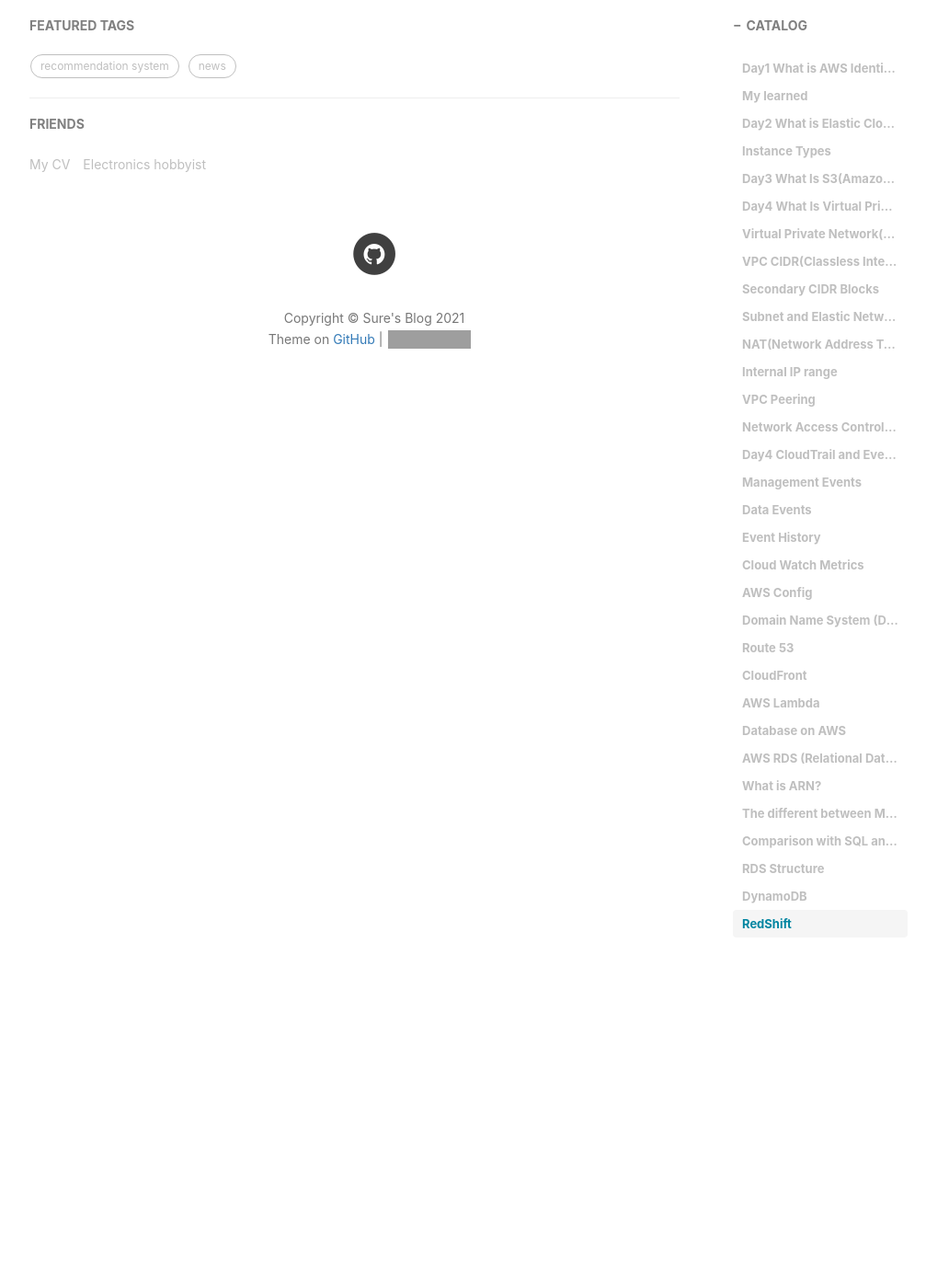
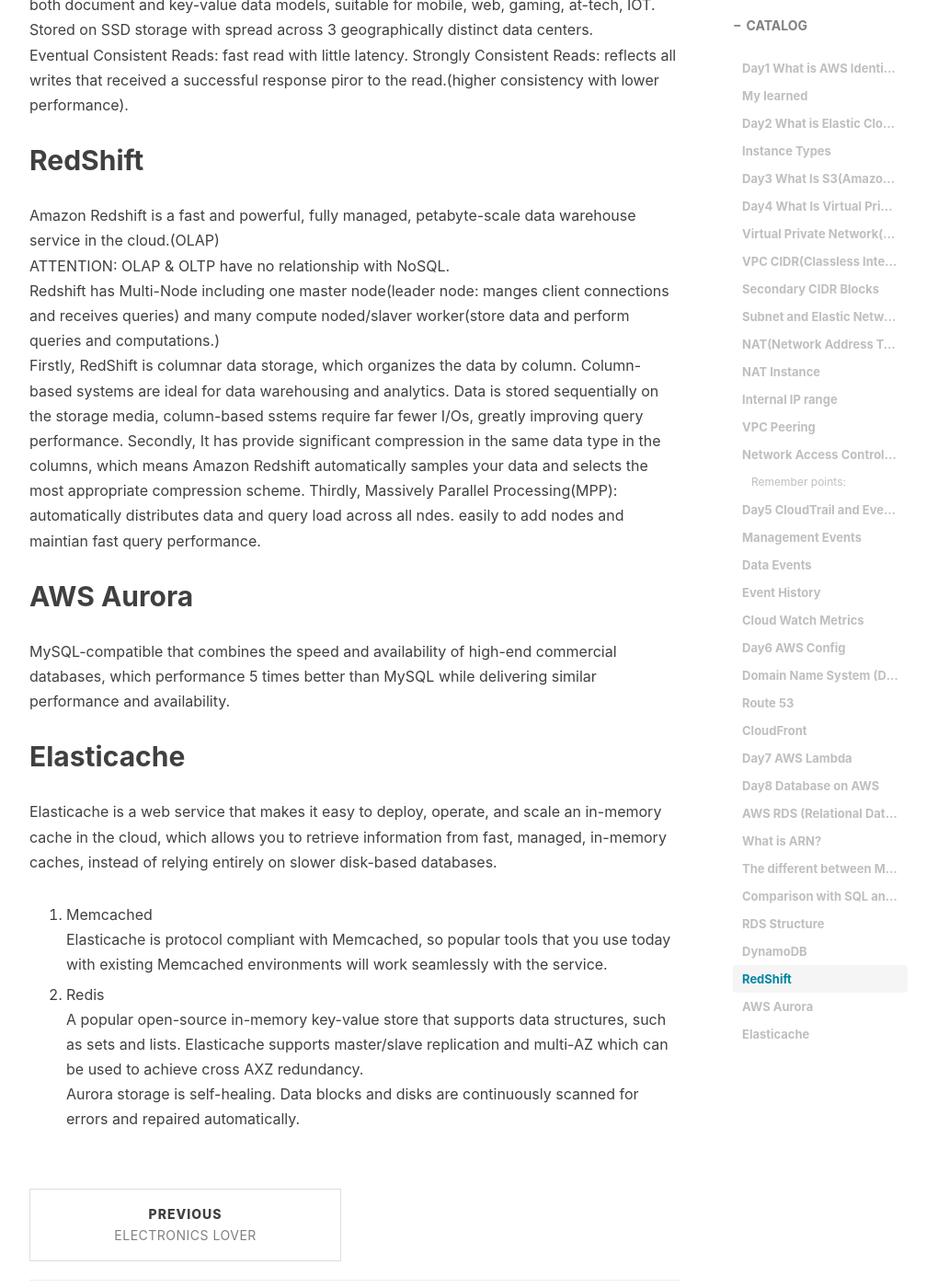
Before and after one commit to JadeSure/my_old_blog, a Jekyll site: the page built from _posts/2021-01-03-AWS-Cloud-Computing-Foundamental.md, in a window 1280 px wide and 1400 px high, scrolled down 16296 px. Shown: the whole window at 92% size, without its empty margins (233-1240 px from the left). Built offline with Jekyll 4.4.1, drawn with Linux system fonts in a browser that asks for light colours; nearby versions of some CDN libraries; comment, search, counter and statistics services are not loaded; some of the changed text lies outside the part shown; grey boxes are pictures that could not be loaded.

Commit message:
Update 2021-01-03-AWS-Cloud-Computing-Foundamental.md

```diff
--- a/_posts/2021-01-03-AWS-Cloud-Computing-Foundamental.md
+++ b/_posts/2021-01-03-AWS-Cloud-Computing-Foundamental.md
@@ -78,7 +78,7 @@
 AWS Policy generator: AWS policies use the JSON format, and are used to configure granular permissions for AWS services. Principal: EC2 Role ARN; Amazon Resource Name(ARN): the Bucket ARN that you previously copied(/*: restriction for all files ).
 [Introduction to Amazon Simple Storage Service S3](https://www.qwiklabs.com/focuses/15683?parent=catalog)
 
-## Day4 What Is Virtual Private Clouds (VPCs)?
+# Day4 What Is Virtual Private Clouds (VPCs)?
 VPCs are easy-to-use AWS network organizers and great tools for organizing your infrastructure, which can be easy to isolate the instances in one VPC from whatever else you have running. eg. one VPC for application development, another for beta testing and a third for production.
 EC2 is located in the VPCs.
 VPC can logically isolated section of the Amazon Web Services(AWS) Cloud where you can launch AWS resources in a virtual network that you define. You have complete control over your virtual networking environment, including selection of **Your own IP address range**, **creation of subnets**, and **configuration of route tables** and **network gateways**
@@ -107,6 +107,10 @@
 step3 After you've created a NAT gateway, you must update the route table associated with one or more of your **private subnets** to point internet-bound traffic to the NAT gateway. This enables instances in your private subnets to communicate with the internet. [Details](https://blog.csdn.net/Ahri_J/article/details/105348678#:~:text=NAT%20Gateway%EF%BC%88%E7%BD%91%E7%BB%9C%E5%9C%B0%E5%9D%80%E8%BD%AC%E6%8D%A2,%E8%AE%BF%E9%97%AE%EF%BC%8C%E6%8F%90%E9%AB%98%E4%BA%86%E5%AE%89%E5%85%A8%E6%80%A7)
 ![picture11](/img/AWS/NATgateway.png)
 
+## NAT Instance
+NAT Instance: package forwarding. Compared with NAT Gateway, it is more flexible to do load balancer, not convenient.
+
+
 ## Internal IP range
 10.0.0.0 - 10.255.255.255(10/8 prefix)
 172.16.0.0 - 172.31.255.255 (172.16/12 prefix)
@@ -119,8 +123,16 @@
 
 ## Network Access Control Lists (Network ACL)
 A network access control list (ACL) is an optional layer of security for your VPC that acts as a firewall for controlling traffic in and out of one or more subnets. You might set up network ACLs with rules similar to your security groups in order to add an additional layer of security to your VPC. [Details](https://docs.aws.amazon.com/vpc/latest/userguide/vpc-network-acls.html)
+#### Remember points:
+1. Network ACLs have **separate** inbound and outbound rules, and each rule can either **allow or deny** traffic.
+2. The VPC automatically comes **a default network ACL** and by default it allows all **outbound** and **inbound** traffic.
+3. For creating custom network ACLs. By default, each custom network ACL denies all inbound and outbound traffic until you add rules.
+4. Each subnet in the VPC **must be** associated with network ACL. If you do not explicity associate a subnet with a network ACL, the subnet is **automatically associated with the default network ACL**.
+5. A network ACL can apply in multiple subnets; However, a subnet can be associated with only one network ACL at a time. When you associate a network ACL with a subnet, the previous association is removed.
+6. The lower rule number has the higher priority.
+7. Network ACLs are stateless; responses to allowed inbound traffic are subject to the rules for outbound traffic.
 
-## Day4 CloudTrail and Events
+# Day5 CloudTrail and Events
 CloudTrail logs both API and non-API actions. Non-API actions include logging into the management console. API actions include launching an instance, creating a bucket in S3, and creating a virtual private cloud (VPC).
 These are API events regardless of whether they’re performed in the AWS management console, with the AWS
 Command Line Interface, with an AWS SDK, or by another AWS service. CloudTrail classifies events into management events and data events.
@@ -157,7 +169,7 @@
 sources. You can also extract custom metrics from logs, such as the number of errors logged by an application or the
 number of bytes served by a web server.
 ![picture1](/img/AWS/CloudWatch.png)
-## AWS Config
+# Day6 AWS Config
 AWS Config tracks how your AWS resources are configured at a point in time. Resources are entities that you
 create and manage using the management console, AWS CLI, or AWS SDKs. Think of AWS Config as a time
 machine. You can use it to see what a resource configuration looked like at some point in the past versus what it
@@ -205,44 +217,56 @@
 ![picture7](/img/AWS/CloudFront2.png)
 
 
-## AWS Lambda
+# Day7 AWS Lambda
 It is a compute service that runs your code in response to events and automatically manages the compute resources for you. eg. image upload, in-app activity, website click, or output from a connected device.
 [quick lab](https://www.qwiklabs.com/focuses/15682?parent=catalog)
 
-## Database on AWS
+# Day8 Database on AWS
 RDS - back up, multi-AZ(for disaster recovery) & read replicas(for scaling and fast reading)
 DynamoDB (NoSQL)
 RedShift (OLAP: Online Analytical Processing, for analysis. OLTP: Online Transaction Processing, for data save)
 Elasticache: quickly access in the RAM for two memory caching engines: Memcached and Redis
 Aurora: for serverless RDBMS
 
-### AWS RDS (Relational Database)
+## AWS RDS (Relational Database)
 RDBMS: SQL Server, Oracle, MySQL, PostgreSQL, Aurora, MariaDB
 Automated Backups: backup(in S3) in a sepcific time with transaction logs to restore a database. The automated backup will be deleted when the RDS instance is stopped.
 Snapshots: mannually backup, which can be keep after you delete the original RDS instance.
-### What is ARN?
+## What is ARN?
 ARN: Amazon Resouce Name (unique identity), which will be used for encrypted database.
 
-### The different between Multi-AZ Deployments with Read Replicas
+## The different between Multi-AZ Deployments with Read Replicas
 ![picture8](/img/db/database1.png)
 
-### Comparison with SQL and NoSQL
+## Comparison with SQL and NoSQL
 Collection == Table
 Document == Row
 Key Value Pairs == Fields
 
-### RDS Structure
+## RDS Structure
 ![picture8](/img/AWS/RDS2.jpg)
 ![picture9](/img/AWS/RDS1.png)
 M: master; S: Slaver; R can be used as DB backups, which is asnchronous and can also be used in read workloads.
 
-### DynamoDB
+## DynamoDB
 It is a fast and flexible NoSQL database, which is a fully managed database and supports both document and key-value data models, suitable for mobile, web, gaming, at-tech, IOT. Stored on SSD storage with spread across 3 geographically distinct data centers.
 Eventual Consistent Reads: fast read with little latency.
 Strongly Consistent Reads: reflects all writes that received a successful response piror to the read.(higher consistency with lower performance).
 
-### RedShift
+## RedShift
 Amazon Redshift is a fast and powerful, fully managed, petabyte-scale data warehouse service in the cloud.(OLAP)
 ATTENTION: OLAP & OLTP have no relationship with NoSQL.
 Redshift has Multi-Node including one master node(leader node: manges client connections and receives queries) and many compute noded/slaver worker(store data and perform queries and computations.)
 Firstly, RedShift is columnar data storage, which organizes the data by column. Column-based systems are ideal for data warehousing and analytics. Data is stored sequentially on the storage media, column-based sstems require far fewer I/Os, greatly improving query performance. Secondly, It has provide significant compression in the same data type in the columns, which means Amazon Redshift automatically samples your data and selects the most appropriate compression scheme. Thirdly, Massively Parallel Processing(MPP): automatically distributes data and query load across all ndes. easily to add nodes and maintian fast query performance.
+
+## AWS Aurora
+MySQL-compatible that combines the speed and availability of high-end commercial databases, which performance 5 times better than MySQL while delivering similar performance and availability.
+
+## Elasticache
+Elasticache is a web service that makes it easy to deploy, operate, and scale an in-memory cache in the cloud, which allows you to retrieve information from fast, managed, in-memory caches, instead of relying entirely on slower disk-based databases.
+1. Memcached
+Elasticache is protocol compliant with Memcached, so popular tools that you use today with existing Memcached environments will work seamlessly with the service.
+
+2. Redis
+A popular open-source in-memory key-value store that supports data structures, such as sets and lists. Elasticache supports master/slave replication and multi-AZ which can be used to achieve cross AXZ redundancy.
+Aurora storage is self-healing. Data blocks and disks are continuously scanned for errors and repaired automatically.
```
